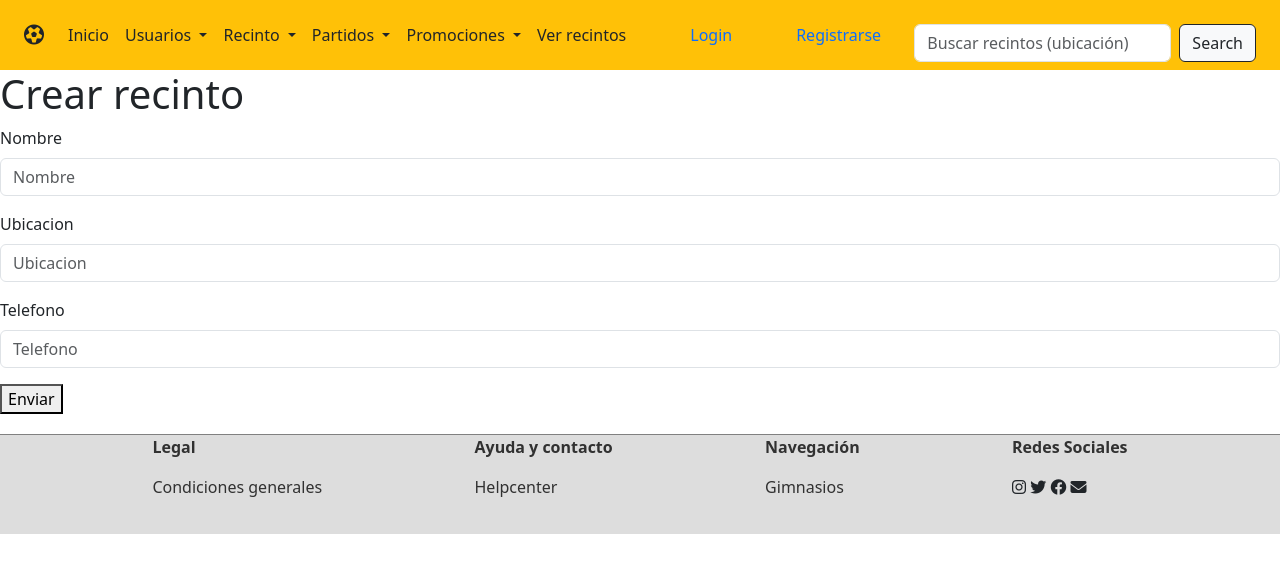
After one commit to maguerrerob/ProyectoDAWCliente, a Django app: page /recintos/busqueda_avanzada in a window 1280 px wide. The commit adds this page. Shown: the top 573 px of the page. Run offline with Django 3.2, Linux system fonts and the light colour scheme; some libraries are stand-ins or nearby versions.

Commit message:
busqueda avanzada

```diff
--- a/appFutbol/forms.py
+++ b/appFutbol/forms.py
@@ -6,3 +6,11 @@ from django.contrib.auth.forms import UserCreationForm
 
 class BusquedaRecintoForm(forms.Form):
     textoBusqueda = forms.CharField(required=True)
+
+
+class BusquedaAvanzadaRecintoForm(forms.Form):
+    nombre = forms.CharField(required=True)
+
+    ubicacion = forms.CharField(required=True)
+
+    telefono = forms.CharField(required=True)
--- a/appFutbol/templates/menu.html
+++ b/appFutbol/templates/menu.html
@@ -42,7 +42,7 @@
                 <ul class="dropdown-menu" aria-labelledby="accionesRecintoLink">
                     <li><a class="dropdown-item" href="#">Ver recintos</a></li>
                     <li><a class="dropdown-item" href="#">Crear recinto</a></li>
-                    <li><a class="dropdown-item" href="#">Busqueda Avanzada de recintos</a></li>
+                    <li><a class="dropdown-item" href="{% url "recinto_busqueda_avanzada" %}">Busqueda Avanzada de recintos</a></li>
                 </ul>
             </li>
             <li class="nav-item dropdown">
--- /dev/null
+++ b/appFutbol/templates/recintos/form_busqueda_avanzada_api.html
@@ -0,0 +1,19 @@
+{% extends "principal.html" %}
+
+{% block cabecera %}
+    <h1>Crear recinto</h1>
+{% endblock %}
+
+{% block contenido %}
+    {% load bootstrap5 %}
+    <form action="" method="post">
+        {% csrf_token %}
+
+        {% for error in formulario.dueño_recinto.errors %}
+                {{ error }}
+        {% endfor %}
+
+        {% bootstrap_form formulario %}
+        <button type="submit">Enviar</button>
+    </form>
+{% endblock %}
--- a/appFutbol/urls.py
+++ b/appFutbol/urls.py
@@ -4,5 +4,6 @@ from .import views
 urlpatterns = [
     path("", views.index, name="index"),
     path("partidos_api", views.partidos_lista, name="partidos_lista"),
-    path("busqueda_recinto", views.recinto_buscar_simple, name="recinto_buscar_simple")
+    path("recintos/busqueda_recinto", views.recinto_buscar_simple, name="recinto_buscar_simple"),
+    path("recintos/busqueda_avanzada", views.recinto_busqueda_avanzada, name="recinto_busqueda_avanzada")
 ]
--- a/appFutbol/views.py
+++ b/appFutbol/views.py
@@ -7,7 +7,7 @@ from django.contrib.auth import login
 from django.contrib.auth.decorators import permission_required
 from django.contrib.auth.models import Group
 import requests
-from  django.core import serializers
+from requests.exceptions import HTTPError
 
 # Create your views here.
 
@@ -47,4 +47,54 @@ def recinto_buscar_simple(request):
     else:
         return redirect("index")
 
-from requests.exceptions import HTTPError
+
+def recinto_busqueda_avanzada(request):
+    if(len(request.GET) > 0):
+        formulario = BusquedaAvanzadaRecintoForm(request.GET)
+
+        try:
+            headers = crear_cabecera()
+            response = requests.get(
+                'http://127.0.0.1:8000/api/v1/libros/busqueda_avanzada',
+                headers=headers,
+                params=formulario.data
+            )
+            if(response.status_code == requests.codes.ok):
+                recintos = response.json()
+                return render(request, 'recintos/lista_mejorada_api.html',
+                              {"recintos_mostrar":recintos})
+            else:
+                print(response.status_code)
+                response.raise_for_status()
+        except HTTPError as http_err:
+            print(f'Hubo un error en la petición: {http_err}')
+            if(response.status_code == 400):
+                errores = response.json()
+                for error in errores:
+                    formulario.add_error(error,errores[error])
+                return render(request,
+                            'recintos/lista_mejorada_api.html',
+                            {"formulario":formulario,"errores":errores})
+            else:
+                return mi_error_500(request)
+        except Exception as err:
+            print(f'Ocurrió un error: {err}')
+            return mi_error_500(request)
+    else:
+        formulario = BusquedaAvanzadaRecintoForm(None)
+    return render(request, 'recintos/form_busqueda_avanzada_api.html',{"formulario":formulario})
+
+
+# Errores
+
+def mi_error_400(request,exception=None):
+    return render(request, 'errores/400.html',None,None,400)
+
+def mi_error_403(request,exception=None):
+    return render(request, 'errores/403.html',None,None,403)
+
+def mi_error_404(request,exception=None):
+    return render(request, 'errores/404.html',None,None,404)
+
+def mi_error_500(request,exception=None):
+    return render(request, 'errores/500.html',None,None,500)
--- a/mysite/urls.py
+++ b/mysite/urls.py
@@ -21,3 +21,10 @@ urlpatterns = [
     path("__debug__/", include("debug_toolbar.urls")),
     path("", include("appFutbol.urls")),
 ]
+
+from django.conf.urls import handler400,handler403,handler404,handler500
+
+handler400 = "appFutbol.views.mi_error_400"
+handler403 = "appFutbol.views.mi_error_403"
+handler404 = "appFutbol.views.mi_error_404"
+handler500 = "appFutbol.views.mi_error_500"
```
